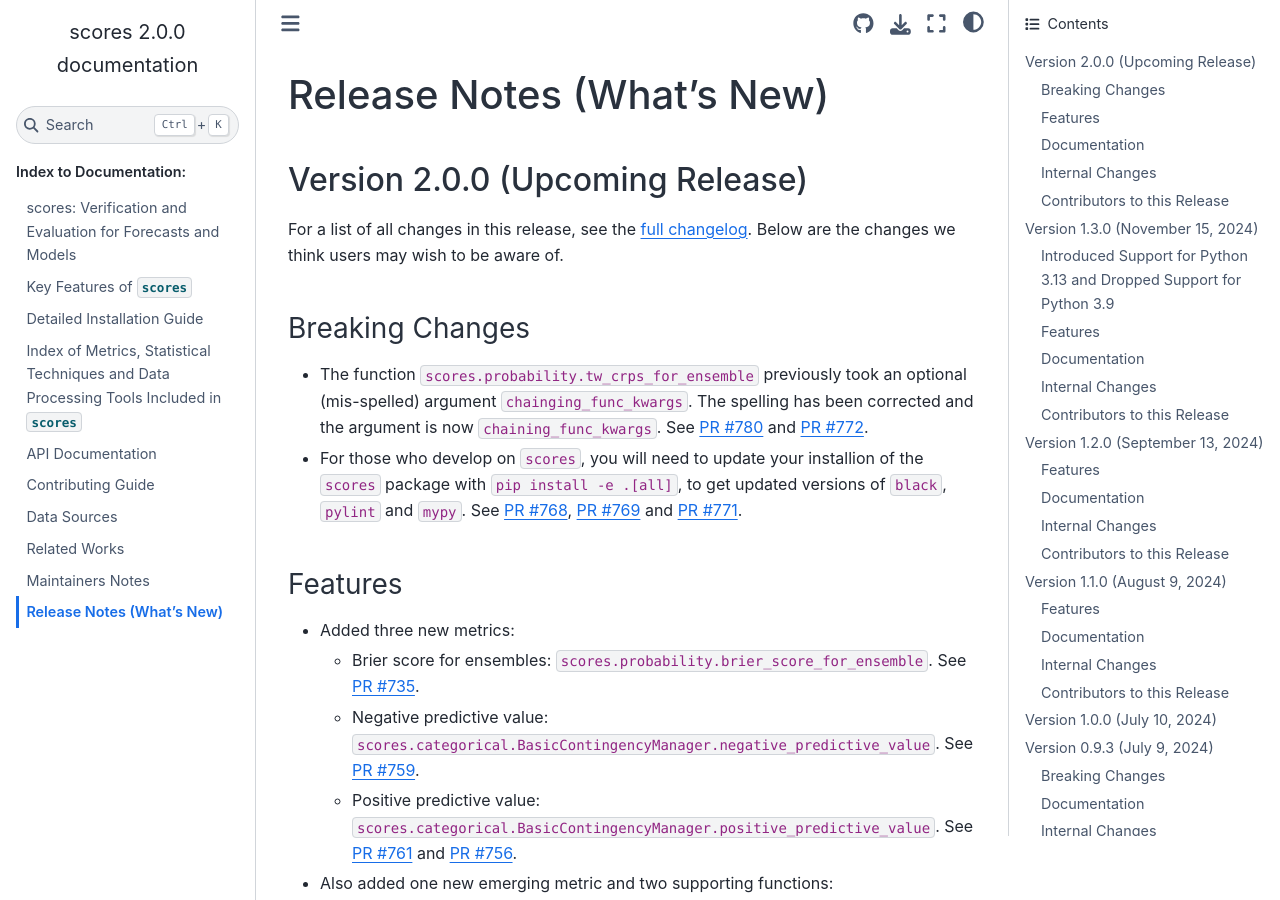
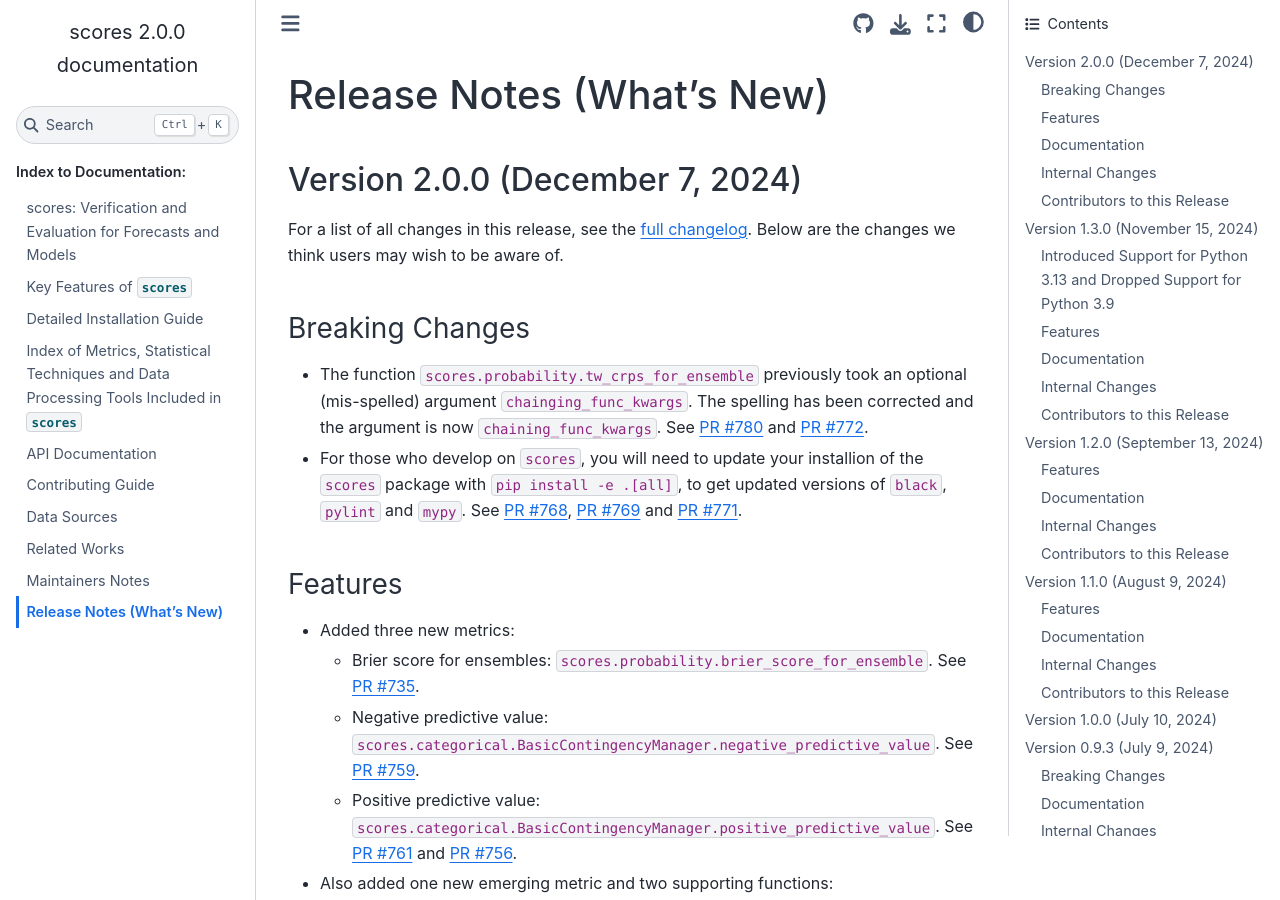
Before and after one commit to nci/scores, a Sphinx documentation site: the page built from docs/release_notes.md, in a window 1280 px wide and 900 px high. Built offline with Sphinx 7.4.7 and the Sphinx Book theme 1.1.4, drawn with Linux system fonts in a browser that asks for light colours; pages that are not in the unit, such as notebooks, are missing from menus.

Commit message:
Update release notes

```diff
--- a/docs/release_notes.md
+++ b/docs/release_notes.md
@@ -1,8 +1,8 @@
 # Release Notes (What's New)
 
-## Version 2.0.0 (Upcoming Release)
+## Version 2.0.0 (December 7, 2024)
 
-For a list of all changes in this release, see the [full changelog](https://github.com/nci/scores/compare/1.3.0...develop). Below are the changes we think users may wish to be aware of.
+For a list of all changes in this release, see the [full changelog](https://github.com/nci/scores/compare/1.3.0...2.0.0). Below are the changes we think users may wish to be aware of.
 
 ### Breaking Changes
 
```
